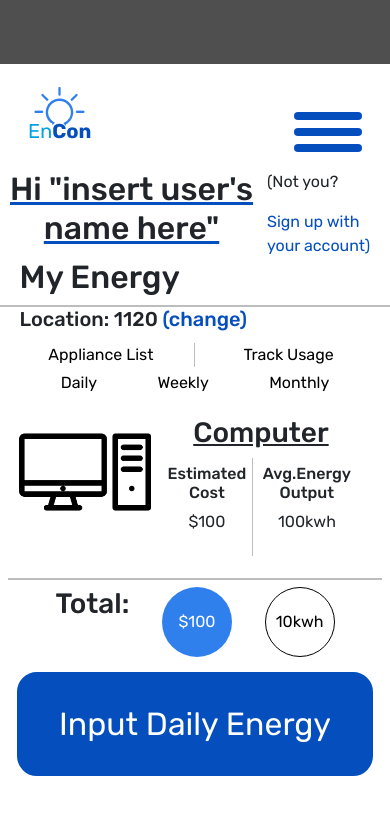
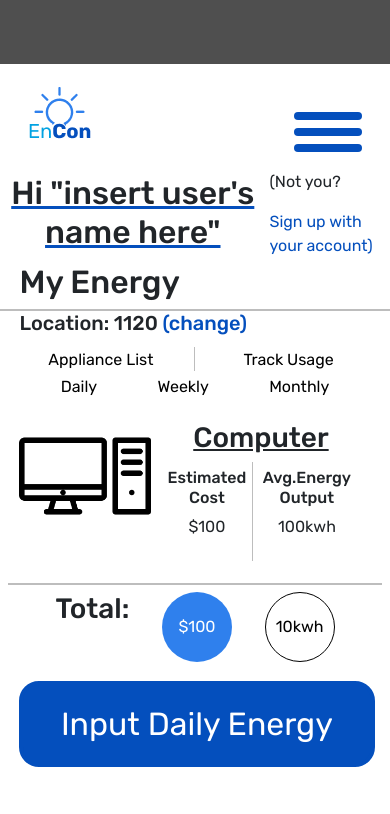
Before and after one commit to BloomTech-Labs/Encon-fe, a React (Create React App) app in the folder encon/: page /profile/appliances in a window 390 px wide. Shown: the top 814 px of the page. Built offline with nearby package versions, Linux system fonts and the light colour scheme.

Commit message:
added in styling tweeks for mobile view

```diff
--- a/encon/src/components/mobile/Dashboard.js
+++ b/encon/src/components/mobile/Dashboard.js
@@ -9,7 +9,7 @@ import MediaQuery from 'react-responsive';
 
 export const Dashboard = () => {
   return (
-    <div>
+    <div className='dashboard'>
       <WelcomeHeader />
       <EnergyLocation />
       <div className='applianceTracker'>
--- a/encon/src/styles/mobile/Appliance-List.scss
+++ b/encon/src/styles/mobile/Appliance-List.scss
@@ -61,18 +61,19 @@
     box-sizing: border-box;
     text-align: center;
     width: 95%;
-    margin: 2%;
+    margin: 3%;
     background-color: transparentize($color: #044fbd, $amount: 0);
     color: transparentize($color: #ffffff, $amount: 0);
     border-radius: 1.25rem;
     border: 0.25rem solid transparentize($color: #044fbd, $amount: 0);
-    padding: 1.5rem;
+    padding: 4%;
     transition: 0.5s ease-in-out;
     &:hover {
       background-color: transparentize($color: #044fbd, $amount: 0.25);
     }
     @media (min-width: 1025px) {
       width: 35%;
+      padding: 2%;
     }
   }
 }
--- a/encon/src/styles/mobile/Welcome-Header.scss
+++ b/encon/src/styles/mobile/Welcome-Header.scss
@@ -5,6 +5,7 @@
   .userName {
     text-decoration: underline;
     text-decoration-color: #044fbd;
+    margin: 1%;
   }
   .notUser {
     text-align: left;
```
